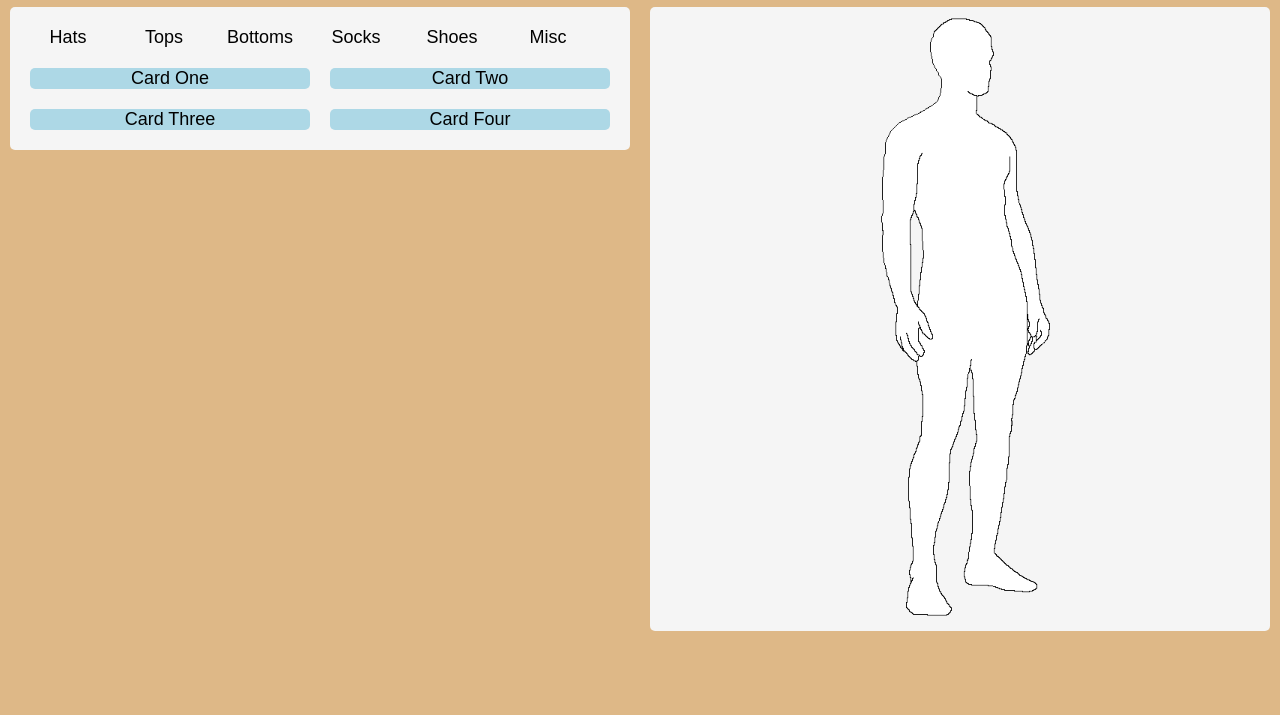
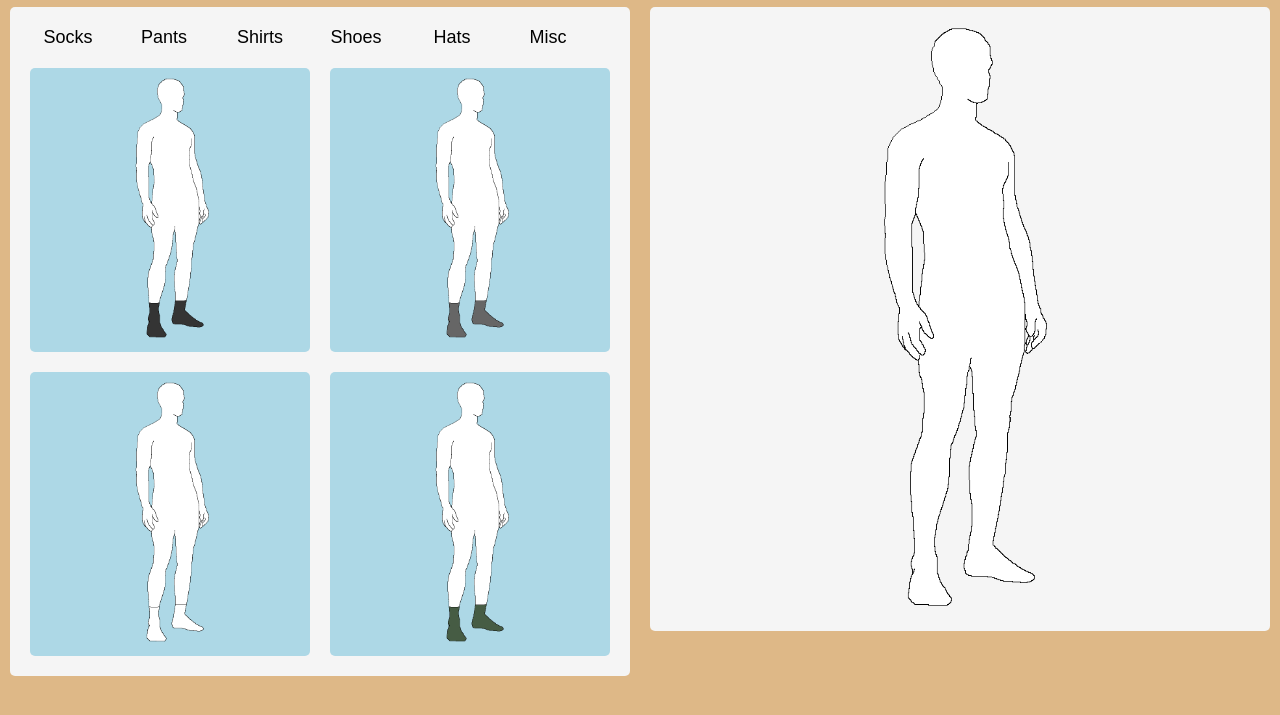
Before and after one commit to AidanShirey/Fitted, a plain HTML site: page index.html in a window 1280 px wide. Shown: the part 77-792 px from the top of the page. Drawn offline with Linux system fonts and the light colour scheme.

Commit message:
Sock Select Added + Function Templates

```diff
--- /dev/null
+++ b/fitted.js
@@ -0,0 +1,12 @@
+var fitpath = "";
+function addSocks(cardid){
+    document.getElementById("outfitpreview").setAttribute("src", document.getElementById(cardid).getAttribute("src"));
+}
+
+function addPants(cardid){
+
+}
+
+function addShirt(cardid){
+
+}
--- a/index.html
+++ b/index.html
@@ -56,6 +56,7 @@
 }
 
 .container {
+    padding: 10px;
     text-align: center;
     font-size: 18px;
  	height: 100%;
@@ -89,27 +90,27 @@ div{
                 <div class="row">
                     <div class="tabcolumn">
                         <a class="container">
-                            Hats
-                        </a>
-                    </div>
-                    <div class="tabcolumn">
-                        <a class="container">
-                            Tops
-                        </a>
-                    </div>
-                    <div class="tabcolumn">
-                        <a class="container">
-                            Bottoms
-                        </a>
-                    </div>
-                    <div class="tabcolumn">
-                        <a class="container">
                             Socks
                         </a>
                     </div>
                     <div class="tabcolumn">
                         <a class="container">
+                            Pants
+                        </a>
+                    </div>
+                    <div class="tabcolumn">
+                        <a class="container">
+                            Shirts
+                        </a>
+                    </div>
+                    <div class="tabcolumn">
+                        <a class="container">
                             Shoes
+                        </a>
+                    </div>
+                    <div class="tabcolumn">
+                        <a class="container">
+                            Hats
                         </a>
                     </div>
                     <div class="tabcolumn">
@@ -121,32 +122,32 @@ div{
                 <div class="row">
                     <div class="innercardcolumn">
                         <div class="uiinnercard">
-                            <a class="container">
-                                Card One
-                            </a>
+                            <img id="card1" src="Clothing/black-socks.png" class="container" onclick="addSocks('card1')">
+
+                            </img>
                         </div>
                     </div>
                     <div class="innercardcolumn">
                         <div class="uiinnercard">
-                            <a class="container">
-                                Card Two
-                            </a>
+                            <img id="card2" src="Clothing/grey-socks.png" class="container" onclick="addSocks('card2')">
+
+                            </img>
                         </div>
                     </div>
                 </div>
                 <div class="row">
                     <div class="innercardcolumn">
                         <div class="uiinnercard">
-                            <a class="container">
-                                Card Three
-                            </a>
+                            <img id="card3" src="Clothing/white-socks.png" class="container" onclick="addSocks('card3')">
+
+                            </img>
                         </div>
                     </div>
                     <div class="innercardcolumn">
                         <div class="uiinnercard">
-                            <a class="container">
-                                Card Four
-                            </a>
+                            <img id="card4" src="Clothing/green-socks.png" class="container" onclick="addSocks('card4')">
+
+                            </img>
                         </div>
                     </div>
                 </div>
@@ -154,9 +155,10 @@ div{
         </div>
         <div class="columnlayout">
             <div class="uioutercard">
-                <img src="Clothing/malemannequin.png" class="container"></img>
+                <img src="Clothing/malemannequin.png" class="container" id="outfitpreview"></img>
             </div>
         </div>
     </div>
 </body>
+<script src="fitted.js"></script>
 </html>
```
